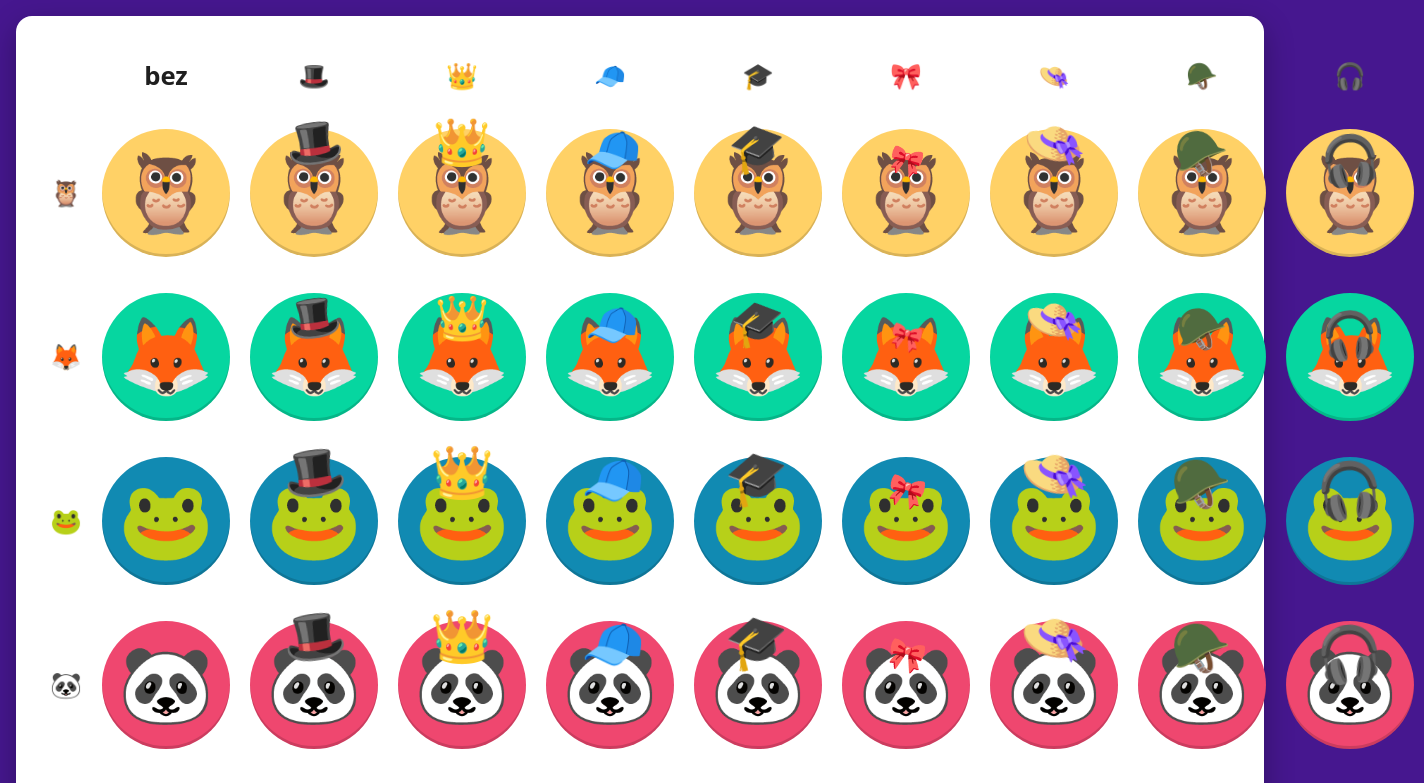
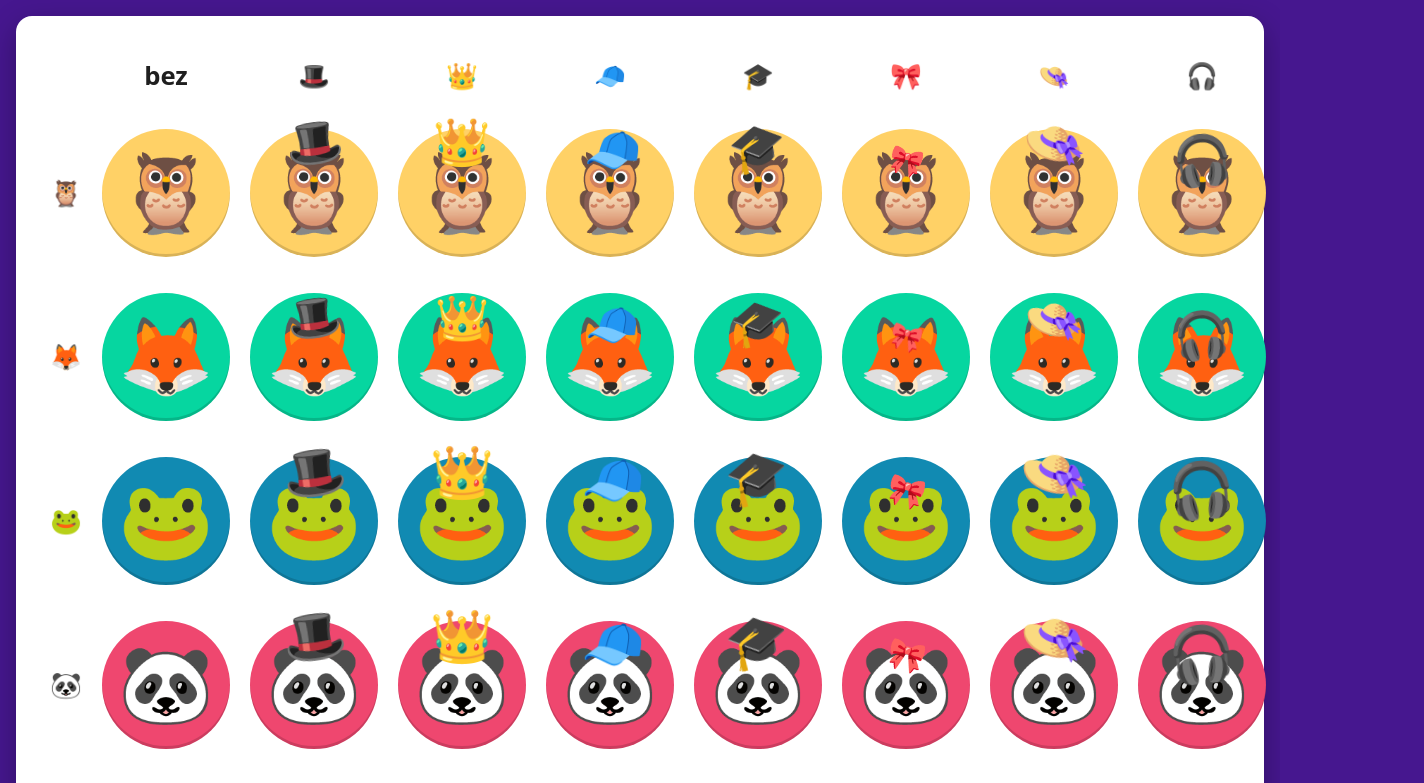
Before and after one commit to pavkriz/sovahoot, a Vue app: page /avatars in a window 1280 px wide. Shown: the top 783 px of the page, 1424 px wide, since content can reach past the window. Built offline with nearby package versions, Linux system fonts and the light colour scheme; a web font is replaced by a local one.

Commit message:
Drop the military helmet from the hat list
Co-Authored-By: Claude Fable 5.1 <noreply@anthropic.com>

```diff
--- a/src/shared/avatars.ts
+++ b/src/shared/avatars.ts
@@ -14,9 +14,9 @@ export const CHARACTERS = [
   '🦉', '🦊', '🐸', '🐼', '🐱', '🐶', '🦁', '🐨', '🐷', '🐵', '🦄',
   '🐻', '🐻‍❄️', '🐹', '🐰', '🐭', '🐯', '🐺', '🐥', '🐮', '🐴',
 ] as const
-// cylindr, koruna, kšiltovka, akademická čepice, mašle, dámský klobouk, helma, sluchátka
+// cylindr, koruna, kšiltovka, akademická čepice, mašle, dámský klobouk, sluchátka
 // (new ones go at the end: e2e tests address hats by index)
-export const HATS = ['🎩', '👑', '🧢', '🎓', '🎀', '👒', '🪖', '🎧'] as const
+export const HATS = ['🎩', '👑', '🧢', '🎓', '🎀', '👒', '🎧'] as const
 export const COLORS = ['#ffd166', '#06d6a0', '#118ab2', '#ef476f', '#8338ec', '#3a86ff', '#fb5607'] as const
 
 export const DEFAULT_AVATAR: Avatar = { character: CHARACTERS[0], hat: null, color: COLORS[0] }
@@ -94,7 +94,6 @@ export const HAT_DEFAULTS: Record<string, Delta> = {
   '🎓': { y: 0.04, r: -4 }, // akademická čepice; střapec visí pod deskou, deska musí sedět níž
   '🎀': { x: 0.0, y: 0.15, r: 21, s: 0.6 }, // mašle
   '👒': { y: 0.02, r: -4, s: 1.05 }, // dámský klobouk (široká krempa)
-  '🪖': { y: 0.09, r: 0, s: 0.95 }, // vojenská helma (sedí hluboko; glyf má dole pásek)
   '🎧': { y: 0.14, r: 0, s: 1.05 }, // sluchátka (oblouk přes temeno, nejníž)
 }
 
```
Also changed, not shown: 1 other file (tests, documents, lock files or other folders).
